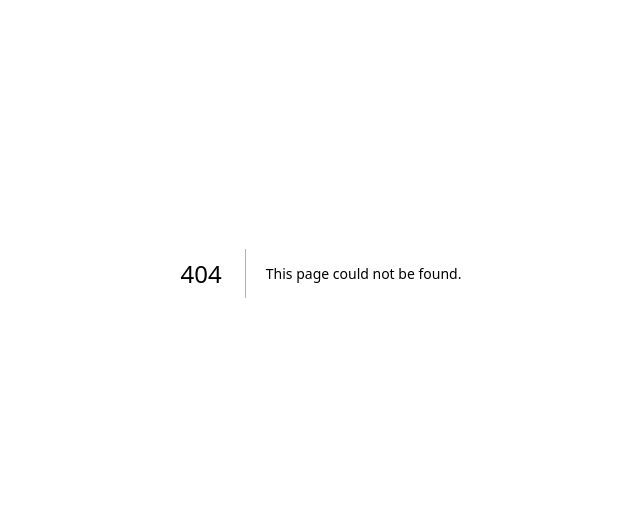
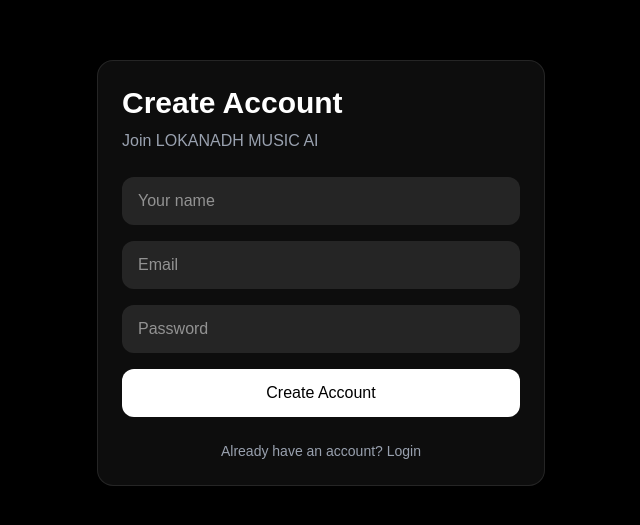
Before and after one commit to Lokanadham-lab/lokanadh-music-ai, a Next.js app: page /signup in a window 1280 px wide. Before the commit this address had no page. Shown: the part 127-652 px from the top of the page, without its empty margins (319-959 px from the left). Built offline with nearby package versions, Linux system fonts and the light colour scheme; no server answers.

Commit message:
Create page.tsx

```diff
--- /dev/null
+++ b/app/signup/page.tsx
@@ -0,0 +1,106 @@
+"use client";
+
+import { useState } from "react";
+import { createClient } from "@/lib/supabase/client";
+
+export default function SignupPage() {
+  const supabase = createClient();
+
+  const [name, setName] = useState("");
+  const [email, setEmail] = useState("");
+  const [password, setPassword] = useState("");
+  const [message, setMessage] = useState("");
+  const [loading, setLoading] = useState(false);
+
+  async function handleSignup(e: React.FormEvent) {
+    e.preventDefault();
+    setLoading(true);
+    setMessage("");
+
+    const { error } = await supabase.auth.signUp({
+      email,
+      password,
+      options: {
+        data: {
+          display_name: name,
+        },
+      },
+    });
+
+    if (error) {
+      setMessage(error.message);
+      setLoading(false);
+      return;
+    }
+
+    setMessage(
+      "Account created. Please check your email to verify your account."
+    );
+    setLoading(false);
+  }
+
+  return (
+    <main className="min-h-screen flex items-center justify-center bg-black px-4">
+      <div className="w-full max-w-md rounded-2xl border border-white/10 bg-white/5 p-6">
+        <h1 className="text-3xl font-bold text-white">
+          Create Account
+        </h1>
+
+        <p className="mt-2 text-gray-400">
+          Join LOKANADH MUSIC AI
+        </p>
+
+        <form onSubmit={handleSignup} className="mt-6 space-y-4">
+          <input
+            type="text"
+            placeholder="Your name"
+            value={name}
+            onChange={(e) => setName(e.target.value)}
+            required
+            className="w-full rounded-xl bg-white/10 px-4 py-3 text-white outline-none"
+          />
+
+          <input
+            type="email"
+            placeholder="Email"
+            value={email}
+            onChange={(e) => setEmail(e.target.value)}
+            required
+            className="w-full rounded-xl bg-white/10 px-4 py-3 text-white outline-none"
+          />
+
+          <input
+            type="password"
+            placeholder="Password"
+            value={password}
+            onChange={(e) => setPassword(e.target.value)}
+            minLength={8}
+            required
+            className="w-full rounded-xl bg-white/10 px-4 py-3 text-white outline-none"
+          />
+
+          <button
+            type="submit"
+            disabled={loading}
+            className="w-full rounded-xl bg-white px-4 py-3 font-semibold text-black"
+          >
+            {loading ? "Creating account..." : "Create Account"}
+          </button>
+        </form>
+
+        {message && (
+          <p className="mt-4 text-sm text-gray-300">
+            {message}
+          </p>
+        )}
+
+        <p className="mt-6 text-center text-sm text-gray-400">
+          Already have an account?{" "}
+          <a href="/login" className="text-white underline">
+            Login
+          </a>
+        </p>
+      </div>
+    </main>
+  );
+}
```
